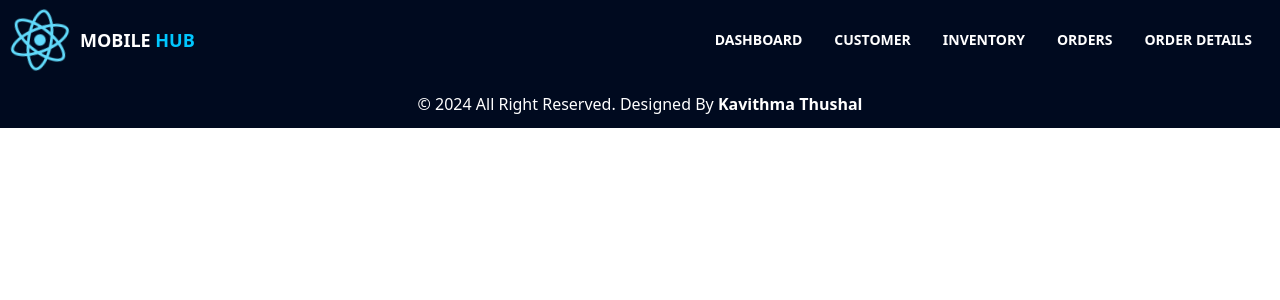
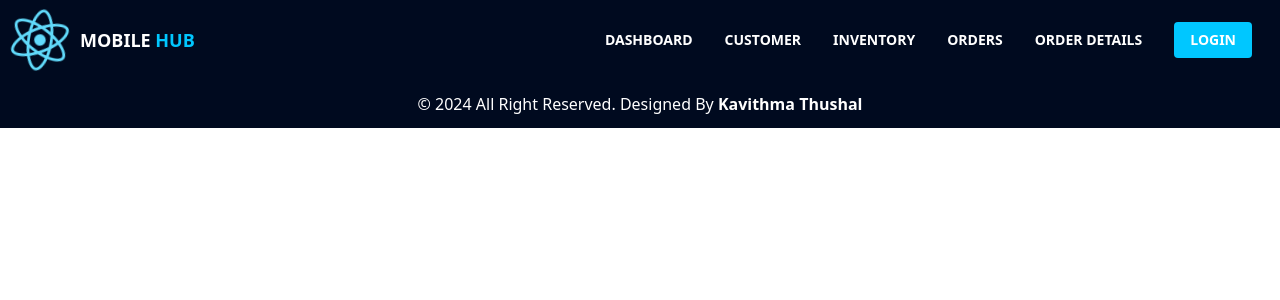
Before and after one commit to Kavithma-Thushal/Travel-Voyage-3rd-Sem-Final, a React (Create React App) app: page / in a window 1280 px wide. Shown: the top 300 px of the page. Built offline with nearby package versions, Linux system fonts and the light colour scheme.

Commit message:
Login Button Added

```diff
--- a/src/views/components/Navbar/Navbar.tsx
+++ b/src/views/components/Navbar/Navbar.tsx
@@ -2,6 +2,11 @@ import logo from "../../../assets/images/logo.png";
 import "./Navbar.css";
 
 export function Navbar() {
+
+    function login() {
+        alert("Login Successfully...!")
+    }
+
     return (
         <nav className="bg-darkBlue text-white p-2 pr-7">
             <div className="container mx-auto flex justify-between items-center">
@@ -19,6 +24,10 @@ export function Navbar() {
                     <a href="orders" className="hover:text-neonBlue transition-colors duration-300">ORDERS</a>
                     <a href="orderDetails" className="hover:text-neonBlue transition-colors duration-300">ORDER
                         DETAILS</a>
+                    <button
+                        className="ml-4 px-4 py-2 bg-neonBlue text-white font-semibold rounded hover:text-darkBlue transition-colors duration-300"
+                        onClick={login}>LOGIN
+                    </button>
                 </div>
             </div>
         </nav>
```
Also changed, not shown: 11 other files (tests, documents, lock files or other folders).
